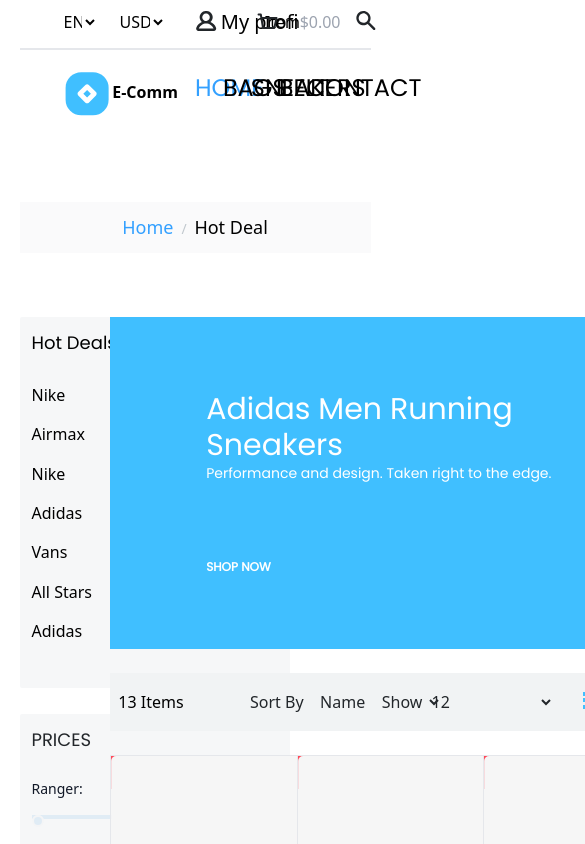
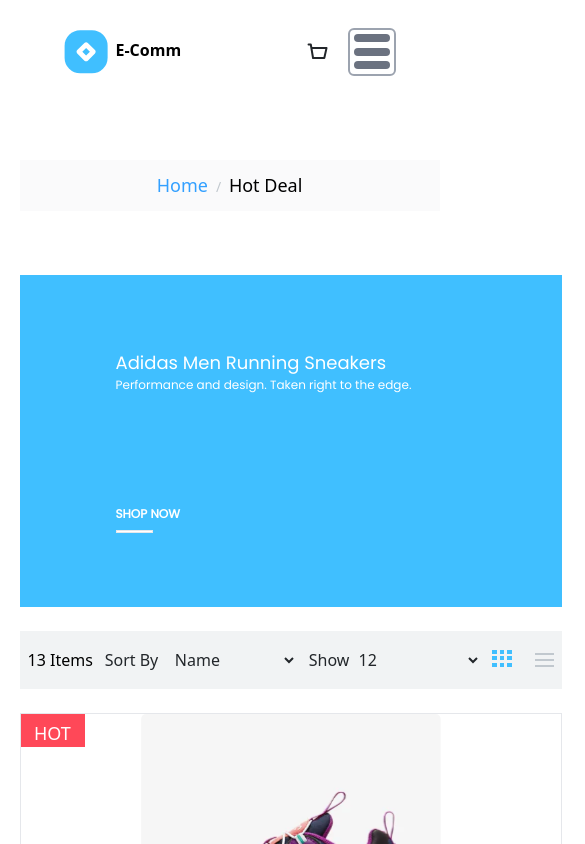
Before and after one commit to KhaledAMARI/E-commerce, a React (Vite) app: page /home in a window 390 px wide. Shown: the top 844 px of the page, 585 px wide, since content can reach past the window. Built offline with nearby package versions, Linux system fonts and the light colour scheme; grey boxes are pictures that could not be loaded.

Commit message:
- WIP: Fix home page responsiveness. - Enhence header responsiveness.

```diff
--- a/src/Pages/ProductList/GridList/index.tsx
+++ b/src/Pages/ProductList/GridList/index.tsx
@@ -124,7 +124,7 @@
         </div>
       </div>
       <div className="w-full h-full grid grid-flow-col gap-3 grid-cols-4">
-        <nav className="w-[270px] h-[1059px] grid grid-flow-row gap-3">
+        <nav className="w-[270px] h-[1059px] grid grid-flow-row gap-3 [@media(max-width:1201px)]:hidden">
           <div className="grid bg-[#F6F7F8] w-[270px] h-[371px] p-3 rounded-sm gap-2">
             <span className="w-[86px] h-[27px] font-poppins font-medium text-lg">
               Hot Deals
@@ -201,28 +201,31 @@
             </button>
           </div>
         </nav>
-        <section className="grid w-[calc(100% - 270px)] place-content-stretch col-span-3 gap-6">
+        <section className="grid w-[calc(100% - 270px)] place-content-stretch col-span-3 gap-6 [@media(max-width:1201px)]:col-span-4">
           <div className="w-full h-[332px] text-white p-24 bg-[#40bfff] grid grid-flow-col place-content-center">
             <div className="grid place-content-center">
               <div className="grid place-content-between w-[350.92px] h-[184.5px]">
                 <div>
-                  <h2 className="font-poppins font-medium text-3xl text-left">
+                  <h2 className="font-poppins font-medium text-left text-lg md:text-xl lg:text-2xl xl:text-3xl">
                     Adidas Men Running Sneakers
                   </h2>
-                  <p className="font-poppins font-normal text-sm">
+                  <p className="font-poppins font-normal text-xs md:text-sm lg:text-md xl:text-lg">
                     Performance and design. Taken right to the edge.
                   </p>
                 </div>
-                <span className="font-poppins font-semibold text-xs text-left">
-                  SHOP NOW
-                </span>
+                <div className="grid gap-2">
+                  <span className="text-xs text-left font-poppins font-semibold">
+                    SHOP NOW
+                  </span>
+                  <span className="w-[37.56px] h-[2.71px] bg-white border" />
+                </div>
               </div>
             </div>
             <div>
               <img src={shoesIcon} alt="ads image" />
             </div>
           </div>
-          <div className="bg-[#F1F3F4] w-full h-[58px] p-2 grid grid-flow-col grid-cols-4 place-content-center">
+          <div className="bg-[#F1F3F4] w-full h-[58px] p-2 flex items-center justify-between">
             <span className="text-left flex items-center">13 Items</span>
             <div className="w-[192.15px] h-[38px] text-[#22262A] flex justify-between items-center">
               <label htmlFor="sort-select">Sort By</label>
@@ -256,7 +259,7 @@
                 <div className="w-[4.42px] h-1 bg-[#40BFFF]"></div>
                 <div className="w-[4.42px] h-1 bg-[#40BFFF]"></div>
               </div>
-              <div className="grid grid-cols-1 grid-rows-3 h-[65%] place-content-between">
+              <div className="grid grid-cols-1 grid-rows-3 h-full gap-1">
                 <span className="w-[19.89px] h-[2px] bg-[#C1C8CE]"></span>
                 <span className="w-[19.89px] h-[2px] bg-[#C1C8CE]"></span>
                 <span className="w-[19.89px] h-[2px] bg-[#C1C8CE]"></span>
@@ -278,17 +281,19 @@
                 <div
                   key={id}
                   data-testid={`card-${id}`}
-                  className="shopping-card w-[301px] h-[388px] border border-3 relative cursor-pointer"
+                  className="shopping-card w-[301px] h-[388px] border border-3 relative cursor-pointer [@media(max-width:1330px)]:col-span-3 [@media(max-width:1330px)]:w-full"
                 >
-                  <div className="absolute bg-[#FF4858] w-16 h-[33px] grid place-content-center">
+                  <div className="absolute bg-[#FF4858] w-16 h-[33px] grid place-content-center z-10">
                     <span className="w-[37px] h-[22px] font-normal text-lg text-[#FFFFFF]">
                       HOT
                     </span>
                   </div>
                   <div className="relative">
-                    <img src={image} alt="product image" />
+                    <div className="w-full grid place-content-center">
+                      <img src={image} alt="product image" />
+                    </div>
                     <div
-                      className="w-[278px] h-[219px] bg-[#FFFFFF] absolute top-2 right-2.5 opacity-95 z-10 hide"
+                      className="w-full h-full bg-[#FFFFFF] absolute top-2 right-2.5 opacity-95 z-10 hide"
                       data-testid={`card-${id}-actions`}
                     >
                       <div className="w-[113px] h-[51px] flex justify-center items-center gap-2">
@@ -366,8 +371,8 @@
                         <path d="M20.924 7.625a1.523 1.523 0 0 0-1.238-1.044l-5.051-.734-2.259-4.577a1.534 1.534 0 0 0-2.752 0L7.365 5.847l-5.051.734A1.535 1.535 0 0 0 1.463 9.2l3.656 3.563-.863 5.031a1.532 1.532 0 0 0 2.226 1.616L11 17.033l4.518 2.375a1.534 1.534 0 0 0 2.226-1.617l-.863-5.03L20.537 9.2a1.523 1.523 0 0 0 .387-1.575Z" />
                       </svg>
                     </div>
-                    <div className="w-full h-8 grid grid-flow-col gap-1">
-                      <span className="w-full h-8 font-poppins font-bold text-lg text-[#40BFFF]">
+                    <div className="w-full h-8 flex items-center justify-center gap-1">
+                      <span className="h-8 font-poppins font-bold text-lg text-[#40BFFF]">
                         ${priceAfterDiscount}
                       </span>
                       <div className="w-[122px] h-[15px] text-nowrap grid grid-flow-col gap-1 place-content-center">
--- a/src/components/Header/index.tsx
+++ b/src/components/Header/index.tsx
@@ -1,4 +1,4 @@
-import React from "react";
+import React, { useState } from "react";
 import { NavLink } from "react-router-dom";
 
 import profileIcon from "../../assets/images/profile_close_2.svg";
@@ -8,11 +8,15 @@
 import { useSelector } from "react-redux";
 
 const Header = () => {
+  const [isNavOpen, setIsNavOpen] = useState(false);
   const cart = useSelector((state) => state.cart);
 
+  const toggleNav = () => {
+    setIsNavOpen((prevState) => !prevState);
+  };
   return (
     <nav className="w-full h-fit">
-      <div className="grid grid-cols-2 place-content-center h-[42px] px-10 border-b-2 pb-3 border-b-2-[#FAFAFB]">
+      <div className=" [@media(max-width:936px)]:hidden grid grid-cols-2 place-content-center h-[42px] px-10 border-b-2 pb-3 border-b-2-[#FAFAFB]">
         <div className="grid grid-cols-2 w-28">
           <select
             defaultValue={"en"}
@@ -31,13 +35,11 @@
             <option value="eur">EUR</option>
           </select>
         </div>
-        <ul className="grid grid-cols-4 gap-1">
-          <li
-            className="grid place-items-center grid-flow-col place-content-center
-            w-[113.53px] h-6 gap-1 cursor-pointer"
-          >
+        <div>
+          <ul className="flex justify-end gap-6">
+            <li className="flex h-6 gap-1 cursor-pointer">
               <img src={profileIcon} alt="profile icon" />
-            <span className="h-full w-[87px] font-normal text-xl text-nowrap">
+              <span className="h-full w-[87px] font-normal text-base md:text-lg text-nowrap">
                 My profile
               </span>
             </li>
@@ -58,48 +60,137 @@
                 )}
               </NavLink>
             </li>
-          <li>
+            <li className=" text-base md:text-lg">
               <NavLink to="">Items</NavLink>
             </li>
             <li className="grid grid-flow-col-dense gap-1 w-[76px]">
               <input
+                id="global-search"
                 type="text"
                 className="w-[52px] h-6"
                 placeholder="$0.00"
               ></input>
+              <label htmlFor="global-search">
                 <img
                   src={searchIcon}
                   alt="search icon"
                   className="w-[20.95px] h-[20.94px]"
                 />
+              </label>
             </li>
           </ul>
         </div>
-      <div className="grid grid-cols-2 grid-flow-col place-content-center h-11 p-11">
+      </div>
+      <div className="h-11 p-11 flex justify-between items-center w-full">
+        <div className="w-fit h-11">
           <NavLink
             to="/home"
-          className="grid grid-flow-col place-items-center w-[134.32px] h-11"
+            className="flex justify-center items-center gap-2 "
           >
             <img src={logo} alt="logo" className="w-11 h-11" />
-          <span className="w-[84px] h-[27px] font-bold text-lg]">E-Comm</span>
+            <span className="w-[84px] h-[27px] font-bold text-base md:text-lg lg:text-xl xl:text-2xl text-nowrap">
+              E-Comm
+            </span>
           </NavLink>
-        <ul className="h-9 grid grid-flow-col gap-2 grid-cols-5">
-          <li className="text-[#33A0FF] w-[70px] h-9 font-medium text-2xl font-poppins col-span-1">
+        </div>
+        <div className="w-fit h-fit ml-auto">
+          <ul className="h-9 flex justify-end items-center [@media(max-width:936px)]:hidden">
+            <li className="text-[#33A0FF] w-[70px] h-9 font-medium text-base md:text-lg lg:text-xl xl:text-2xl font-poppins">
               <NavLink to="/home">HOME</NavLink>
             </li>
-          <li className="w-fit h-9 font-medium text-2xl font-poppins cursor-pointer col-span-1">
+            <li className="w-[115px] h-9 font-medium text-base md:text-lg lg:text-xl xl:text-2xl font-poppins cursor-pointer flex justify-center">
               BAGS
             </li>
-          <li className="w-fit h-9 font-medium text-2xl font-poppins cursor-pointer col-span-1">
+            <li className="w-[115px] h-9 font-medium text-base md:text-lg lg:text-xl xl:text-2xl font-poppins cursor-pointer">
               SNEAKERS
             </li>
-          <li className="w-fit h-9 font-medium text-2xl font-poppins cursor-pointer col-span-1 flex justify-center">
+            <li className="w-[115px] h-9 font-medium text-base md:text-lg lg:text-xl xl:text-2xl font-poppins cursor-pointer flex justify-center">
               BELT
             </li>
-          <li className="w-fit h-9 font-medium text-2xl font-poppins cursor-pointer col-span-1">
+            <li className="w-[115px] h-9 font-medium text-base md:text-lg lg:text-xl xl:text-2xl font-poppins cursor-pointer">
               CONTACT
             </li>
           </ul>
+        </div>
+        <div className="relative h-auto w-60 justify-end items-center [@media(max-width:936px)]:flex hidden">
+          <div className="px-3 w-1/4 h-full font-medium text-base md:text-lg lg:text-xl xl:text-2xl font-poppins cursor-pointer">
+            <NavLink to="/cart">
+              <img
+                data-testid="header-cart-icon"
+                src={cartIcon}
+                alt="cart icon"
+              />
+              {cart.length > 0 && (
+                <span
+                  data-testid="header-cart-icon-badge"
+                  className="bg-[#FB7181] text-white w-5 h-5 border-2 px-2 py-1 rounded-full absolute bottom-7 right-16 grid place-content-center"
+                >
+                  {cart.length}
+                </span>
+              )}
+            </NavLink>
+          </div>
+          <div
+            className={`${isNavOpen ? "border border-[#33A0FF]" : "border-2 border-gray-400"} w-12 rounded-md p-1 h-12 [@media(max-width:936px)]:grid grid-rows-3 place-items-center gap-1 hidden cursor-pointer`}
+            onClick={toggleNav}
+          >
+            <span
+              className={`w-full h-2 rounded-lg ${isNavOpen ? "bg-[#33A0FF]" : "bg-gray-500"}`}
+            ></span>
+            <span
+              className={`w-full h-2 rounded-lg ${isNavOpen ? "bg-[#33A0FF]" : "bg-gray-500"}`}
+            ></span>
+            <span
+              className={`w-full h-2 rounded-lg ${isNavOpen ? "bg-[#33A0FF]" : "bg-gray-500"}`}
+            ></span>
+          </div>
+          {isNavOpen && (
+            <div className="absolute border bg-[#fafafb] rounded-md top-20 right-7 w-32 h-56">
+              <ul className="w-full h-full grid place-content-between overflow-auto py-2">
+                <li className="px-3 text-[#33A0FF] w-full h-9 font-medium text-base md:text-lg lg:text-xl xl:text-2xl font-poppins hover:bg-[#fcfcfb] cursor-pointer">
+                  <NavLink to="/home">HOME</NavLink>
+                </li>
+                <li className="px-3 w-full h-1/6 font-medium text-base md:text-lg lg:text-xl xl:text-2xl font-poppins cursor-pointer">
+                  BAGS
+                </li>
+                <li className="px-3 w-full h-1/6 font-medium text-base md:text-lg lg:text-xl xl:text-2xl font-poppins cursor-pointer">
+                  SNEAKERS
+                </li>
+                <li className="px-3 w-full h-1/6 font-medium text-base md:text-lg lg:text-xl xl:text-2xl font-poppins cursor-pointer">
+                  BELT
+                </li>
+                <li className="px-3 w-full h-1/6 font-medium text-base md:text-lg lg:text-xl xl:text-2xl font-poppins cursor-pointer">
+                  CONTACT
+                </li>
+                <li className="px-3 flex h-6 gap-1 cursor-pointer">
+                  <span className="h-full w-[87px] font-normal text-base md:text-lg text-nowrap">
+                    My profile
+                  </span>
+                </li>
+                <li className="px-3 w-full h-1/6 font-medium text-base md:text-lg lg:text-xl xl:text-2xl font-poppins cursor-pointer">
+                  <NavLink to="">Items</NavLink>
+                </li>
+              </ul>
+            </div>
+          )}
+        </div>
+        {/* <ul className="h-9 grid-flow-col gap-2 grid-cols-5 [@media(min-width:936px)]:grid">
+          <li className="text-[#33A0FF] w-[70px] h-9 font-medium text-base md:text-lg lg:text-xl xl:text-2xl font-poppins col-span-1">
+            <NavLink to="/home">HOME</NavLink>
+          </li>
+          <li className="w-[115px] h-9 font-medium text-base md:text-lg lg:text-xl xl:text-2xl font-poppins cursor-pointer col-span-1">
+            BAGS
+          </li>
+          <li className="w-[115px] h-9 font-medium text-base md:text-lg lg:text-xl xl:text-2xl font-poppins cursor-pointer col-span-1">
+            SNEAKERS
+          </li>
+          <li className="w-[115px] h-9 font-medium text-base md:text-lg lg:text-xl xl:text-2xl font-poppins cursor-pointer col-span-1 flex justify-center">
+            BELT
+          </li>
+          <li className="w-[115px] h-9 font-medium text-base md:text-lg lg:text-xl xl:text-2xl font-poppins cursor-pointer col-span-1">
+            CONTACT
+          </li>
+        </ul> */}
       </div>
     </nav>
   );
```
Lines whose indentation alone changed are shown as unchanged.
